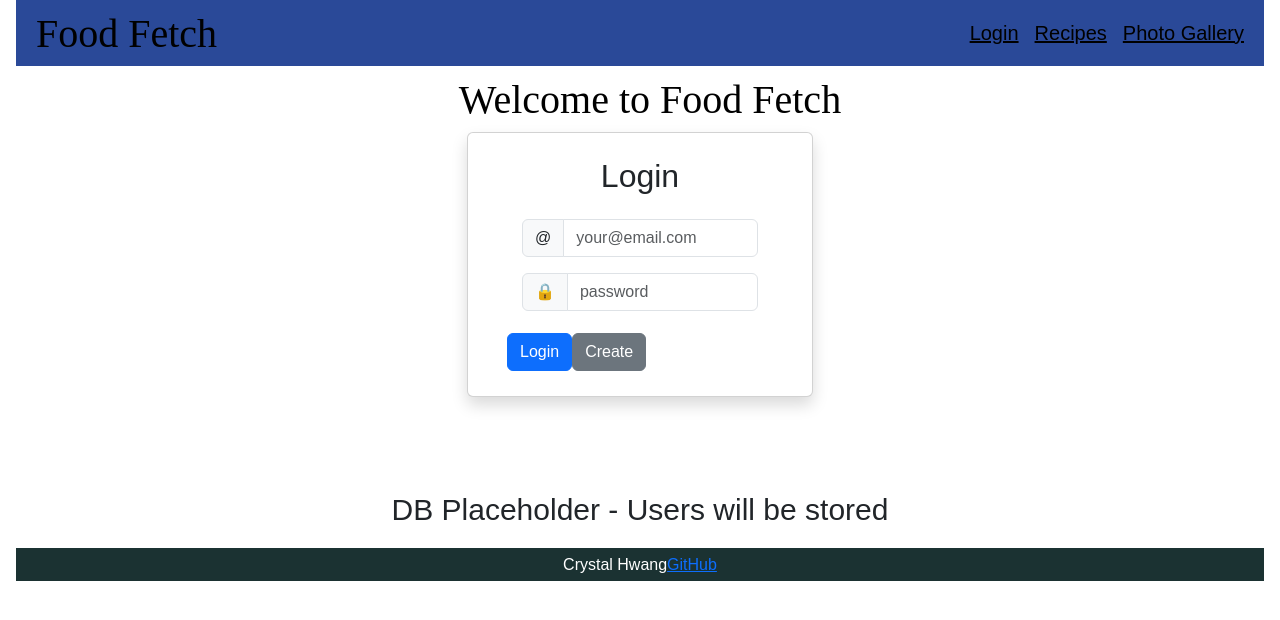
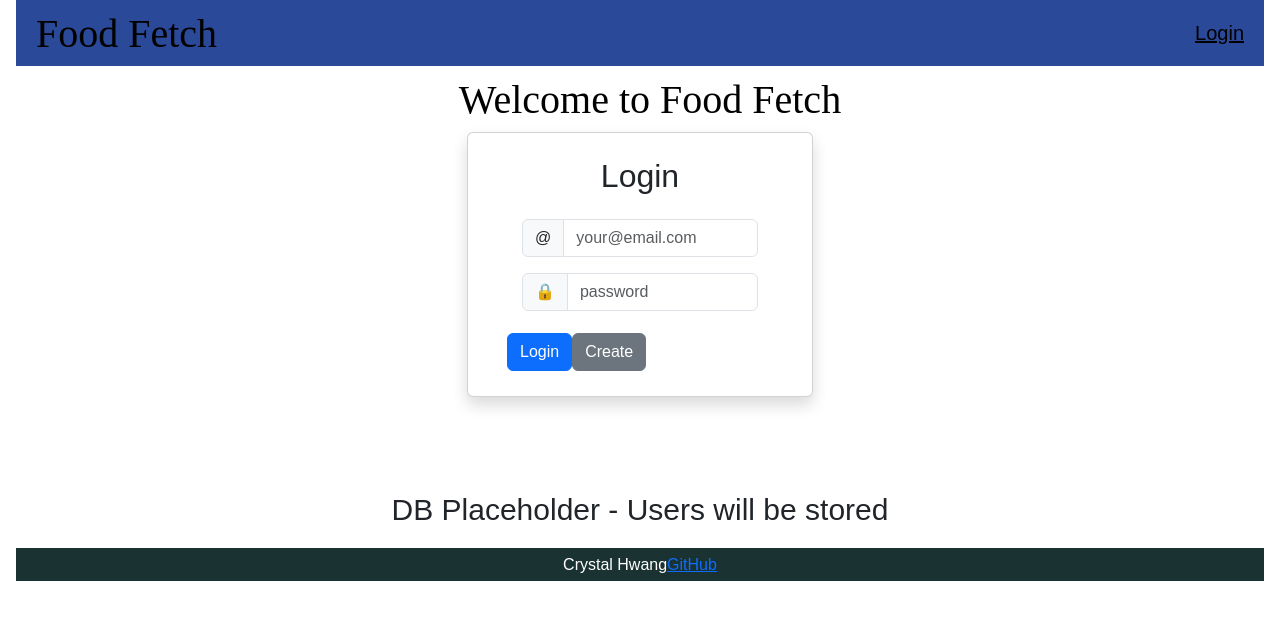
Before and after one commit to crystalhwaang/startup, a React (Vite) app: page / in a window 1280 px wide. Shown: the top 620 px of the page. Built offline with nearby package versions, Linux system fonts and the light colour scheme; a web font is replaced by a local one.

Commit message:
navigation hidden at login

```diff
--- a/src/app.jsx
+++ b/src/app.jsx
@@ -5,8 +5,13 @@ import { BrowserRouter, NavLink, Route, Routes } from 'react-router-dom';
 import { Photo } from './photo/photo';
 import { Recipe } from './recipe/recipe';
 import { Login } from './login/login';
+import { AuthState } from './login/authState';
 
-export default function App() {
+function App() {
+  const [userName, setUserName] = React.useState(localStorage.getItem('userName') || '');
+  const currentAuthState = userName ? AuthState.Authenticated : AuthState.Unauthenticated;
+  const [authState, setAuthState] = React.useState(currentAuthState);
+
   return (
     <BrowserRouter>
       <div>
@@ -15,13 +20,39 @@ export default function App() {
           <nav>
               <menu>
               <li><NavLink to="" className='main-color'>Login</NavLink></li>
-              <li><NavLink to="recipe" className='main-color'>Recipes</NavLink></li>
-              <li><NavLink to="photo" className='main-color'>Photo Gallery</NavLink></li>
+              {authState === AuthState.Authenticated && (
+                <li className='main-color'>
+                  <NavLink className='nav-link' to='recipe'>
+                    Recipes
+                  </NavLink>
+                </li>
+              )}
+              {authState === AuthState.Authenticated && (
+                <li className='main-color'>
+                  <NavLink className='nav-link' to='photo'>
+                    Photo Gallery
+                  </NavLink>
+                </li>
+              )}
               </menu>
           </nav>
           </header>
 
           <Routes>
+            <Route
+              path='/'
+              element={
+                <Login
+                  userName={userName}
+                  authState={authState}
+                  onAuthChange={(userName, authState) => {
+                    setAuthState(authState);
+                    setUserName(userName);
+                  }}
+                />
+              }
+              exact
+            />
             <Route path='/' element={<Login />} exact />
             <Route path='/recipe' element={<Recipe />} />
             <Route path='/photo' element={<Photo />} />
@@ -42,3 +73,5 @@ export default function App() {
 function NotFound() {
   return <main className="container-fluid bg-secondary text-center">404: Return to sender. Address unknown.</main>;
 }
+
+export default App;
--- /dev/null
+++ b/src/login/authState.js
@@ -0,0 +1,9 @@
+export class AuthState {
+  static Unknown = new AuthState('unknown');
+  static Authenticated = new AuthState('authenticated');
+  static Unauthenticated = new AuthState('unauthenticated');
+
+  constructor(name) {
+    this.name = name;
+  }
+}
--- a/src/login/login.jsx
+++ b/src/login/login.jsx
@@ -10,7 +10,7 @@ export function Login() {
                 <div className="card shadow">
                     <div className="card-body p-4">
                         <h2 className="text-center mb-4">Login</h2>
-                        <form method="get" action="play.html">
+                        <form method="get" action="../recipe">
                             <div className="input-group mb-3">
                                 <span className="input-group-text">@</span>
                                 <input className="form-control" type="text" placeholder="your@email.com" />
```
